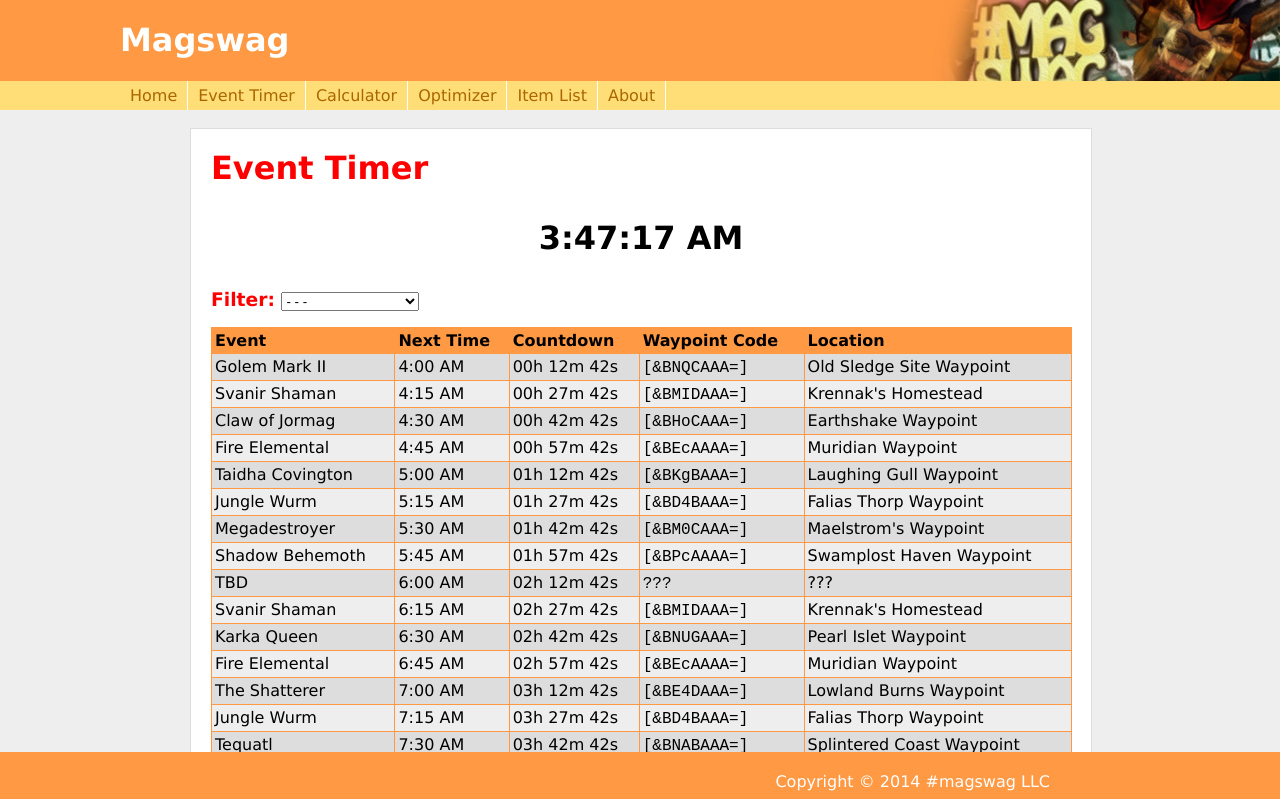
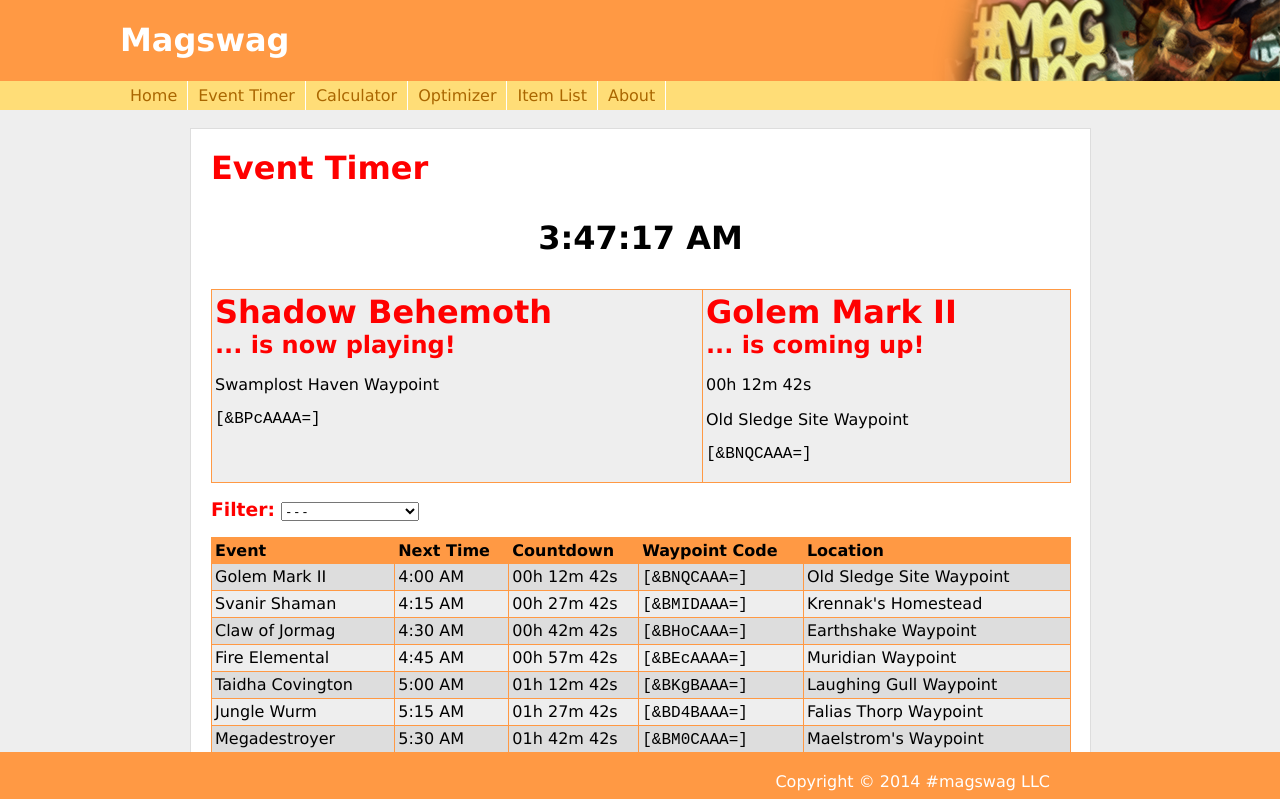
Before and after one commit to RoboCafaz/Magswag, a plain HTML site: page index.html in a window 1280 px wide. Both pictures are taken after a click on the link "Event Timer". Shown: the top 799 px of the page. Drawn offline with Linux system fonts and the light colour scheme.

Commit message:
Adding a simple 'now' and 'soon' display to the thingy.

```diff
--- a/css/main.css
+++ b/css/main.css
@@ -8,6 +8,7 @@ body
 {
 	font-family: "Verdana", Arial, Sans-serif;
 	background: #eee;
+	border-collapse:collapse;
 }
 
 .monospaced{
@@ -27,8 +28,8 @@ body
 	padding-top: 120px;
 }
 
-#table {
-	border-collapse:collapse;
+#table .fixed {
+    table-layout: fixed;
 }
 
 #table ul {
@@ -54,6 +55,10 @@ body
 	display: table-cell;
 	padding: 3px;
 	border: 1px solid #f94;
+}
+
+#event-info{
+	border: 2px dashed #f94;
 }
 
 #header
--- a/index.html
+++ b/index.html
@@ -29,7 +29,7 @@
 			<div id="header" ng-include src="'views/header.html'"></div>
 			<div id="container">
 				<div id="content-container">
-					<div id="content" ng-view />
+					<div id="content" ng-view ng-cloak />
 				</div>
 			</div>
 			<div id="padding" />
--- a/js/timer/TimerController.js
+++ b/js/timer/TimerController.js
@@ -34,7 +34,13 @@ angular.module("MagTimer")
 							"name" : event.name,
 							"time" : adjusted,
 							"location" : event.location,
-							"link" : event.link
+							"link" : event.link,
+							"countdown" : {
+								"h" : 0,
+								"m" : 0,
+								"s" : 0
+							},
+							"running" : false
 						});
 					});
 				});
--- a/js/timer/TimerService.js
+++ b/js/timer/TimerService.js
@@ -22,11 +22,12 @@ angular.module("MagTimer")
 		link : function ($scope, $element, $attrs) {
 			$scope.predicate = "countdown.t";
 			$scope.reverse = false;
+			$scope.lastEvent = $scope.events[0];
+			$scope.nextEvent = $scope.events[1];
 
 			setInterval(function () {
 				var now = new Date().getTime();
 				angular.forEach($scope.events, function (event) {
-					event.countdown = {};
 					var time = event.time - now;
 					if (time < 0) {
 						time += (24 * 60 * 60 * 1000);
@@ -35,9 +36,51 @@ angular.module("MagTimer")
 					event.countdown.h = Math.floor(time / (60 * 60 * 1000));
 					event.countdown.m = Math.floor((time / (60 * 1000)) % 60);
 					event.countdown.s = Math.floor((time / (1000) % 60));
+
+					if (event.countdown.h == 23) {
+						if (event.countdown.m >= 45) {
+							if (event.countdown.m >= 55) {
+								event.running = true;
+							} else {
+								event.running = false;
+							}
+							$scope.lastEvent = event;
+						}
+					}
+					if (event.countdown.h == 0) {
+						if (event.countdown.m < 15) {
+							$scope.nextEvent = event;
+						}
+					}
 				});
 				$scope.$apply();
 			}, 1000);
 		}
 	}
+})
+.directive("eventInfo", function () {
+	return {
+		restrict : 'E',
+		scope : {
+			event : '=',
+		},
+		templateUrl : 'views/directives/timer/eventInfo.html',
+		replace : true,
+		link : function ($scope, $element, $attrs) {
+			$scope.getEventStatus = function () {
+				if ($scope.event == null) {
+					return "???";
+				}
+				if ($scope.event.running) {
+					return "... is now playing!";
+				} else {
+					if ($scope.event.countdown.h >= 23) {
+						return "...has passed.";
+					} else {
+						return "... is coming up!";
+					}
+				}
+			};
+		}
+	}
 });
--- /dev/null
+++ b/views/directives/timer/eventInfo.html
@@ -0,0 +1,7 @@
+<span id="event-info">
+	<h1>{{event.name}}</h1>
+	<h2>{{getEventStatus()}}</h2>
+	<p ng-hide="event.countdown.h != 0">{{event.countdown.h | paddedNumber:2}}h {{event.countdown.m| paddedNumber:2}}m {{event.countdown.s| paddedNumber:2}}s</p>
+	<p>{{event.location}}</p>
+	<p class="monospaced" select-on-click>{{event.link}}</p>
+</span>
--- a/views/directives/timer/timeLine.html
+++ b/views/directives/timer/timeLine.html
@@ -1,4 +1,14 @@
 <div>
+	<div id="table" class="fixed">
+		<ul>
+			<li>
+				<event-info id="left-column" event="lastEvent">
+				</event-info>
+				<event-info id="right-column" event="nextEvent">
+				</event-info>
+			</li>
+		</ul>
+	</div>
 	<div id="filter">
 		<h3>
 			Filter:
```
